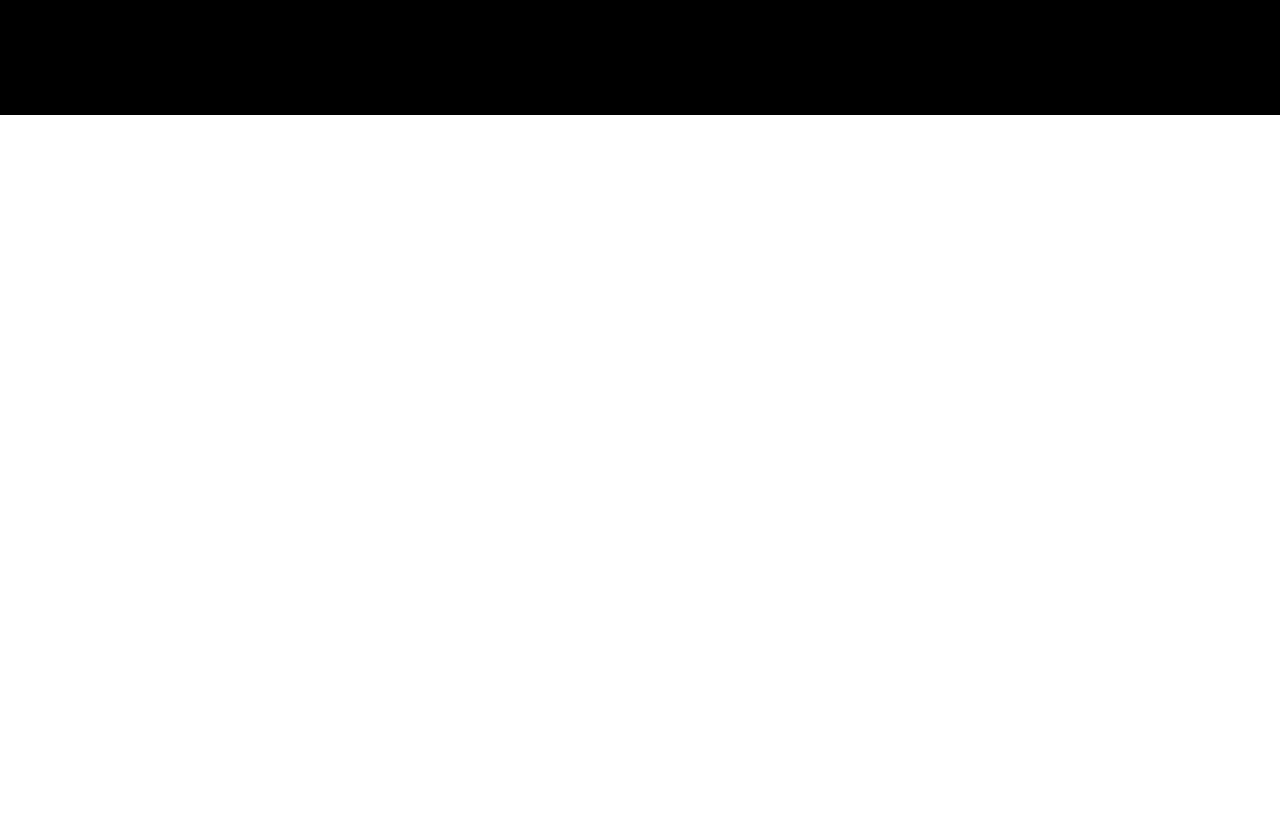
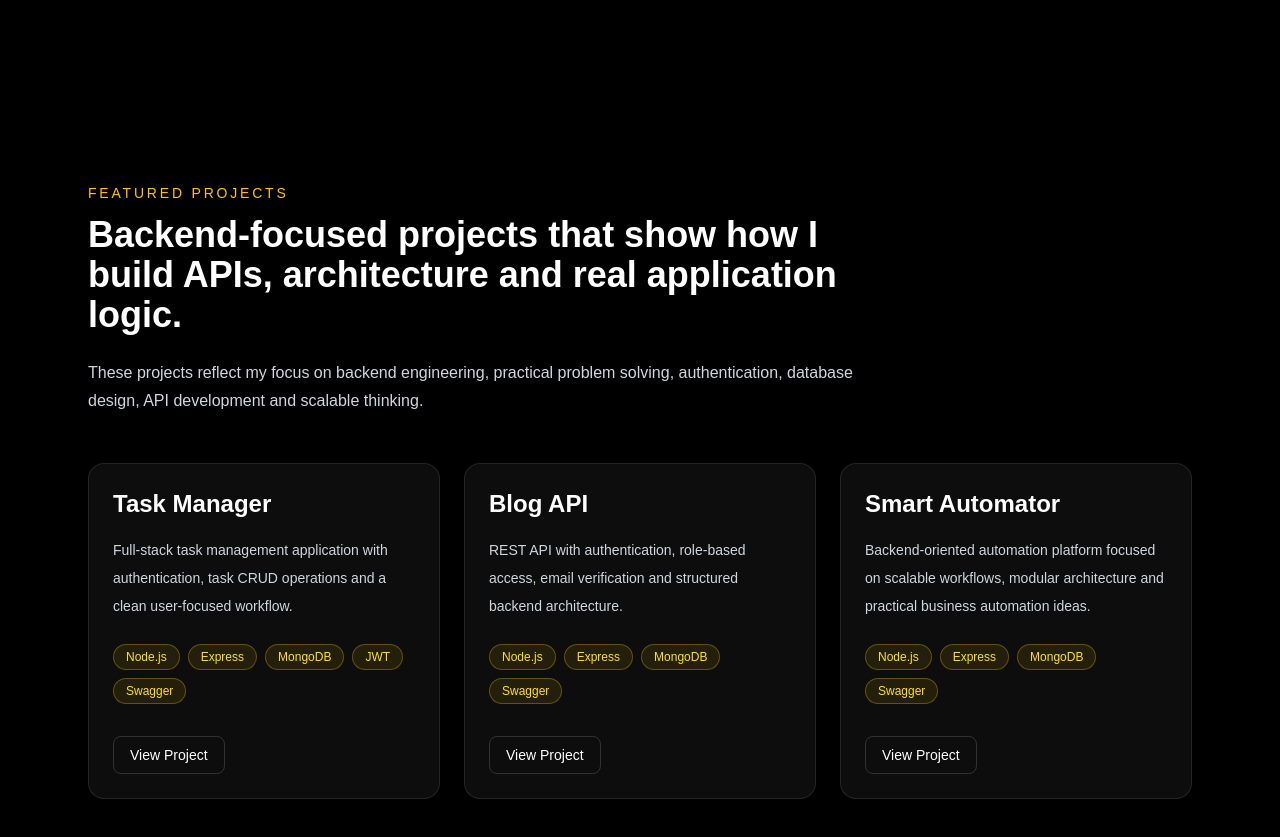
Before and after one commit to AndriyAtWork25/portfolio-next, a Next.js app: page / in a window 1280 px wide. Shown: the part 685-1522 px from the top of the page. Before the commit the page ends 800 px from the top, so only its background shows below. Built offline with nearby package versions, Linux system fonts and the light colour scheme.

Commit message:
feat: add projects section

```diff
--- a/app/page.tsx
+++ b/app/page.tsx
@@ -1,11 +1,24 @@
+// Wir importieren unsere Komponenten.
+// Import bedeutet: wir holen UI-Bausteine aus anderen Dateien rein,
+// damit wir sie hier benutzen können.
+
 import Navbar from "@/components/layout/Navbar";
 import HeroSection from "@/components/sections/HeroSection";
+import ProjectsSection from "@/components/sections/ProjectsSection";
 
+// Das ist die Hauptseite "/" deiner Website.
 export default function Home() {
   return (
+    // <main> ist der Hauptinhalt der Seite.
     <main className="min-h-screen bg-black">
+      {/* Obere Navigation */}
       <Navbar />
+
+      {/* Erste große Einstiegssektion */}
       <HeroSection />
+
+      {/* Projekte-Sektion */}
+      <ProjectsSection />
     </main>
   );
 }
--- /dev/null
+++ b/components/sections/ProjectsSection.tsx
@@ -0,0 +1,131 @@
+const projects = [
+    {
+        title: "Task Manager",
+        description:
+           "Full-stack task management application with authentication, task CRUD operations and a clean user-focused workflow.",
+           techStack: ["Node.js", "Express", "MongoDB", "JWT", "Swagger"],
+           githubUrl: "https://github.com/AndriyAtWork25/TaskManagerAPI",
+    },
+    {
+        title: "Blog API",
+        description:
+           "REST API with authentication, role-based access, email verification and structured backend architecture.",
+           techStack: ["Node.js", "Express", "MongoDB", "Swagger"],
+           githubUrl: "https://github.com/AndriyAtWork25/Detective-blog.git",
+    },
+    {
+        title: "Smart Automator",
+        description:
+           "Backend-oriented automation platform focused on scalable workflows, modular architecture and practical business automation ideas.",
+           techStack: ["Node.js", "Express", "MongoDB", "Swagger"],
+              githubUrl: "https://github.com/AndriyAtWork25/smart-task-automator.git",
+    },
+];
+
+// Das hier ist die Haupt-Komponente für die komplette Projects Section.
+// Diese Funktion gibt JSX zurück, also die UI, die im Browser gerendert wird.
+export default function ProjectsSection() {
+  return (
+    // <section> ist ein semantisches HTML-Element.
+    // Wir geben ihr eine id="projects", damit wir von der Navbar aus
+    // mit href="#projects" direkt hierher springen können.
+    <section id="projects" className="bg-black text-white">
+
+      {/*
+        Dieser Container sorgt dafür:
+        - maximale Breite (max-w-6xl)
+        - zentrierte Position (mx-auto)
+        - Innenabstand links/rechts (px-6)
+        - oben/unten Abstand (py-20)
+      */}
+      <div className="mx-auto max-w-6xl px-6 py-20">
+
+        {/* Kleine obere Section-Beschriftung */}
+        <p className="mb-3 text-sm uppercase tracking-[0.2em] text-yellow-400">
+          Featured Projects
+        </p>
+
+        {/* Hauptüberschrift der Section */}
+        <h2 className="max-w-3xl text-3xl font-bold md:text-4xl">
+          Backend-focused projects that show how I build APIs, architecture and real application logic.
+        </h2>
+
+        {/* Unterstützender Erklärungstext unter der Überschrift */}
+        <p className="mt-6 max-w-3xl text-gray-300 leading-7">
+          These projects reflect my focus on backend engineering, practical problem solving,
+          authentication, database design, API development and scalable thinking.
+        </p>
+
+        {/*
+          Grid = Rasterlayout
+          - auf kleinen Geräten: 1 Spalte
+          - ab md (mittelgroß): 2 Spalten
+          - ab xl (größer): 3 Spalten
+          gap-6 = Abstand zwischen den Karten
+        */}
+        <div className="mt-12 grid grid-cols-1 gap-6 md:grid-cols-2 xl:grid-cols-3">
+
+          {/*
+            .map() geht durch jedes Projekt im Array
+            und erstellt für jedes Projekt eine Card.
+
+            project = aktuelles Element aus dem Array
+            index = Position im Array (0, 1, 2 ...)
+          */}
+          {projects.map((project, index) => (
+
+            // article ist semantisch passend für eigenständigen Inhalt
+            <article
+              key={index}
+              className="rounded-2xl border border-white/10 bg-white/5 p-6 transition hover:border-yellow-400/40 hover:bg-white/10"
+            >
+              {/* Projekttitel */}
+              <h3 className="text-2xl font-semibold text-white">
+                {project.title}
+              </h3>
+
+              {/* Projektbeschreibung */}
+              <p className="mt-4 text-sm leading-7 text-gray-300">
+                {project.description}
+              </p>
+
+              {/*
+                Bereich für Tech Stack Badges
+                flex-wrap sorgt dafür, dass die kleinen Tags umbrechen,
+                wenn horizontal kein Platz mehr ist.
+              */}
+              <div className="mt-6 flex flex-wrap gap-2">
+
+                {/*
+                  Noch ein .map():
+                  Wir gehen jetzt durch das techStack-Array jedes Projekts.
+                  Für jeden Begriff bauen wir ein kleines Badge.
+                */}
+                {project.techStack.map((tech, techIndex) => (
+                  <span
+                    key={techIndex}
+                    className="rounded-full border border-yellow-400/30 bg-yellow-400/10 px-3 py-1 text-xs font-medium text-yellow-300"
+                  >
+                    {tech}
+                  </span>
+                ))}
+              </div>
+
+              {/* Bereich für den GitHub-Link */}
+              <div className="mt-8">
+                <a
+                  href={project.githubUrl}
+                  target="_blank"
+                  rel="noopener noreferrer"
+                  className="inline-flex items-center rounded-lg border border-white/15 px-4 py-2 text-sm font-medium text-white transition hover:border-white hover:bg-white hover:text-black"
+                >
+                  View Project
+                </a>
+              </div>
+            </article>
+          ))}
+        </div>
+      </div>
+    </section>
+  );
+}
```
